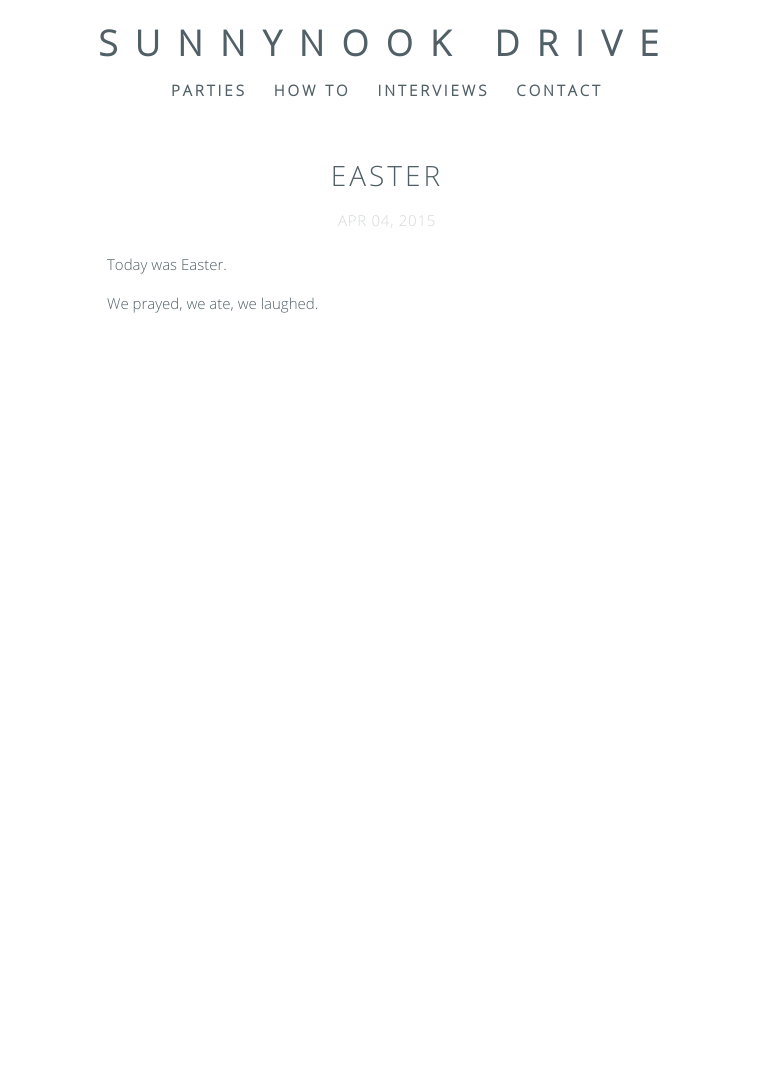
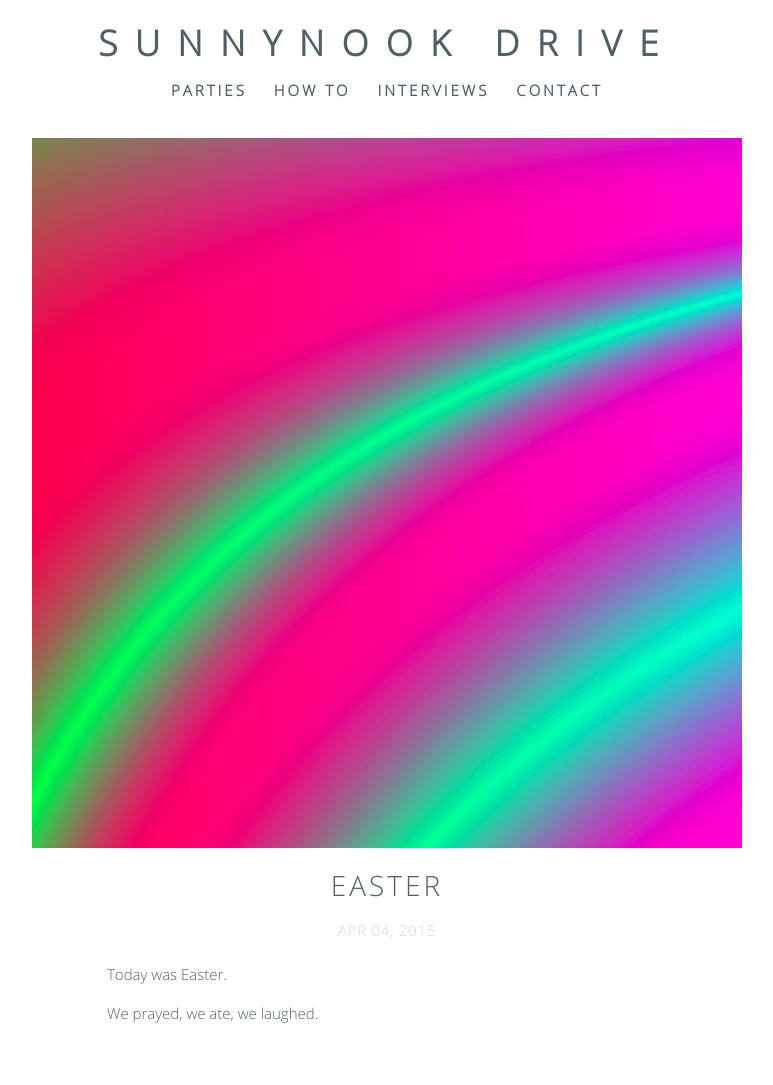
Before and after one commit to penelopeplutt/sunnynookdrive.github.io, a Jekyll site: the page built from _posts/2015-11-12-easter.md, in a window 1280 px wide. Shown: the whole page, without its empty margins (253-1026 px from the left). Built offline with Jekyll 4.4.1, drawn with Linux system fonts in a browser that asks for light colours; Markdown is read by kramdown in place of the engine named in the settings; before the commit the page ends 900 px from its top, so only the background shows below that.

Commit message:
Updated 2015-11-12-easter.md

```diff
--- a/_posts/2015-11-12-easter.md
+++ b/_posts/2015-11-12-easter.md
@@ -2,12 +2,13 @@
 layout: blog
 published: true
 category: parties
-splash: ""
+splash: media/concentrix.png
 title: Easter
 date: April 4 2015
 ---
 
 
+
 Today was Easter.
 
 We prayed, we ate, we laughed.
```
